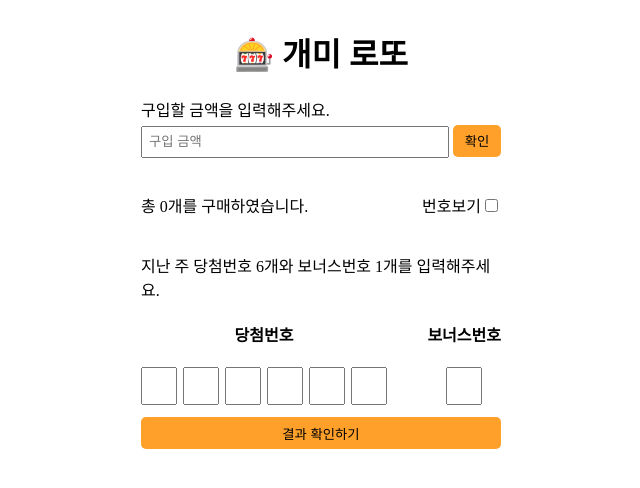
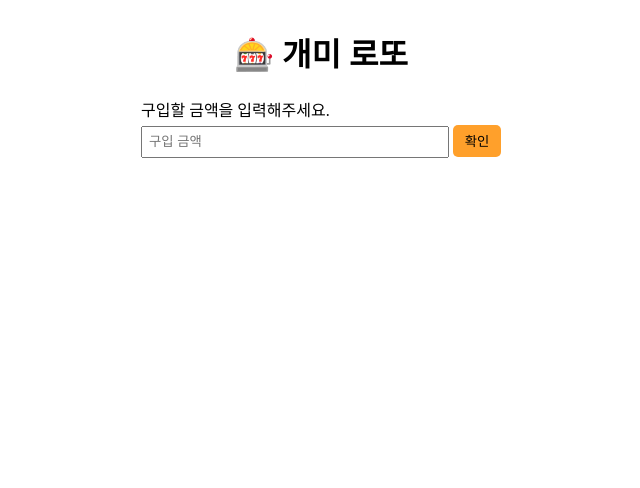
Before and after one commit to woowacourse/react-lotto, a React app: page / in a window 1280 px wide. Shown: the top 488 px of the page, without its empty margins (319-959 px from the left). Built offline with nearby package versions, Linux system fonts and the light colour scheme; the HTML template or start-up script is replaced by a standard one.

Commit message:
refactor: 구매 확정 시에만 로또 결과 출력
Co-authored-by: 서지환 <seojihwan213@naver.com>

```diff
--- a/src/App.js
+++ b/src/App.js
@@ -13,6 +13,8 @@ const initialState = {
     mainNumbers: [],
     bonusNumber: null,
   },
+  isPurchaseDone: false,
+  isPriceInputDisabled: false,
   isSwitchOn: false,
   isResultModalOpen: false,
 };
@@ -23,18 +25,23 @@ class App extends Component {
 
     this.state = initialState;
 
+    this.handleUpdatePrice = this.handleUpdatePrice.bind(this);
     this.purchaseLottos = this.purchaseLottos.bind(this);
     this.toggleDisplay = this.toggleDisplay.bind(this);
     this.openResultModal = this.openResultModal.bind(this);
+    this.closeResultModal = this.closeResultModal.bind(this);
     this.resetGame = this.resetGame.bind(this);
-    this.closeResultModal = this.closeResultModal.bind(this);
+  }
 
-    this.priceInput = React.createRef();
-    this.winningNumbersContainer = React.createRef();
+  handleUpdatePrice(event) {
+    const price = event.target.value;
+    this.setState({
+      price,
+    });
   }
 
   purchaseLottos(price) {
-    this.setState({ price }, this.createLottos);
+    this.setState({ price, isPurchaseDone: true, isPriceInputDisabled: false }, this.createLottos);
   }
 
   createLottos() {
@@ -55,16 +62,14 @@ class App extends Component {
     });
   }
 
-  resetGame() {
-    this.setState(initialState);
-    this.priceInput.current.resetForm();
-    this.winningNumbersContainer.current.resetForm();
-  }
-
   closeResultModal() {
     this.setState({
       isResultModalOpen: false,
     });
+  }
+
+  resetGame() {
+    this.setState(initialState);
   }
 
   render() {
@@ -72,25 +77,29 @@ class App extends Component {
       <Root>
         <Container>
           <Title>🎰 개미 로또</Title>
-          <PriceInput onPurchaseLottos={this.purchaseLottos} ref={this.priceInput} />
-          <LottosContainer
-            lottos={this.state.lottos}
-            onToggleDisplay={this.toggleDisplay}
-            isSwitchOn={this.state.isSwitchOn}
+          <PriceInput
+            isPriceInputDisabled={this.state.isPriceInputDisabled}
+            onPurchaseLottos={this.purchaseLottos}
+            onUpdatePrice={this.handleUpdatePrice}
           />
-          <WinningNumbersContainer
-            winningNumbers={this.state.winningNumbers}
-            onShowResult={this.openResultModal}
-            ref={this.winningNumbersContainer}
-          />
+          {this.state.isPurchaseDone ? (
+            <>
+              <LottosContainer
+                lottos={this.state.lottos}
+                isSwitchOn={this.state.isSwitchOn}
+                onToggleDisplay={this.toggleDisplay}
+              />
+              <WinningNumbersContainer winningNumbers={this.state.winningNumbers} onShowResult={this.openResultModal} />
+            </>
+          ) : null}
         </Container>
         <ResultModal
           isOpen={this.state.isResultModalOpen}
-          onResetGame={this.resetGame}
-          onCloseModal={this.closeResultModal}
           price={this.state.price}
           lottos={this.state.lottos}
           winningNumbers={this.state.winningNumbers}
+          onResetGame={this.resetGame}
+          onCloseModal={this.closeResultModal}
         />
       </Root>
     );
--- a/src/components/PriceInput/index.js
+++ b/src/components/PriceInput/index.js
@@ -6,7 +6,6 @@ class PriceInput extends Component {
     super(props);
 
     this.handleSubmitPrice = this.handleSubmitPrice.bind(this);
-    this.formRef = React.createRef();
   }
 
   handleSubmitPrice(event) {
@@ -17,18 +16,14 @@ class PriceInput extends Component {
     $priceInput.value = '';
   }
 
-  resetForm() {
-    this.formRef.current.reset();
-  }
-
   render() {
     return (
       <Root>
-        <Form onSubmit={this.handleSubmitPrice} ref={this.formRef}>
+        <Form onSubmit={this.handleSubmitPrice}>
           <Label htmlFor="price">구입할 금액을 입력해주세요.</Label>
           <InputWrapper>
             <Input type="number" min="1000" id="price" placeholder="구입 금액" required />
-            <SubmitButton>확인</SubmitButton>
+            <SubmitButton disabled={this.props.isPriceInputDisabled}>확인</SubmitButton>
           </InputWrapper>
         </Form>
       </Root>
--- a/src/components/WinningNumbersContainer/index.js
+++ b/src/components/WinningNumbersContainer/index.js
@@ -16,8 +16,6 @@ class WinningNumbersContainer extends Component {
     super(props);
 
     this.handleSubmitWinningNumbers = this.handleSubmitWinningNumbers.bind(this);
-
-    this.formRef = React.createRef();
   }
 
   handleSubmitWinningNumbers(event) {
@@ -29,18 +27,15 @@ class WinningNumbersContainer extends Component {
     this.props.onShowResult({ mainNumbers, bonusNumber });
   }
 
-  resetForm() {
-    this.formRef.current.reset();
-  }
-
   render() {
     const numberInputs = Array.from({ length: Lotto.NUMBERS_LENGTH }, (_, idx) => (
       <NumberInput key={idx} type="number" name="main-number" min="1" max="45" required />
     ));
+
     return (
       <Root>
         <NumberInputGuide>지난 주 당첨번호 6개와 보너스번호 1개를 입력해주세요.</NumberInputGuide>
-        <Form onSubmit={this.handleSubmitWinningNumbers} ref={this.formRef}>
+        <Form onSubmit={this.handleSubmitWinningNumbers}>
           <FlexContainer>
             <NumbersContainer>
               <NumberInputType>당첨번호</NumberInputType>
```
